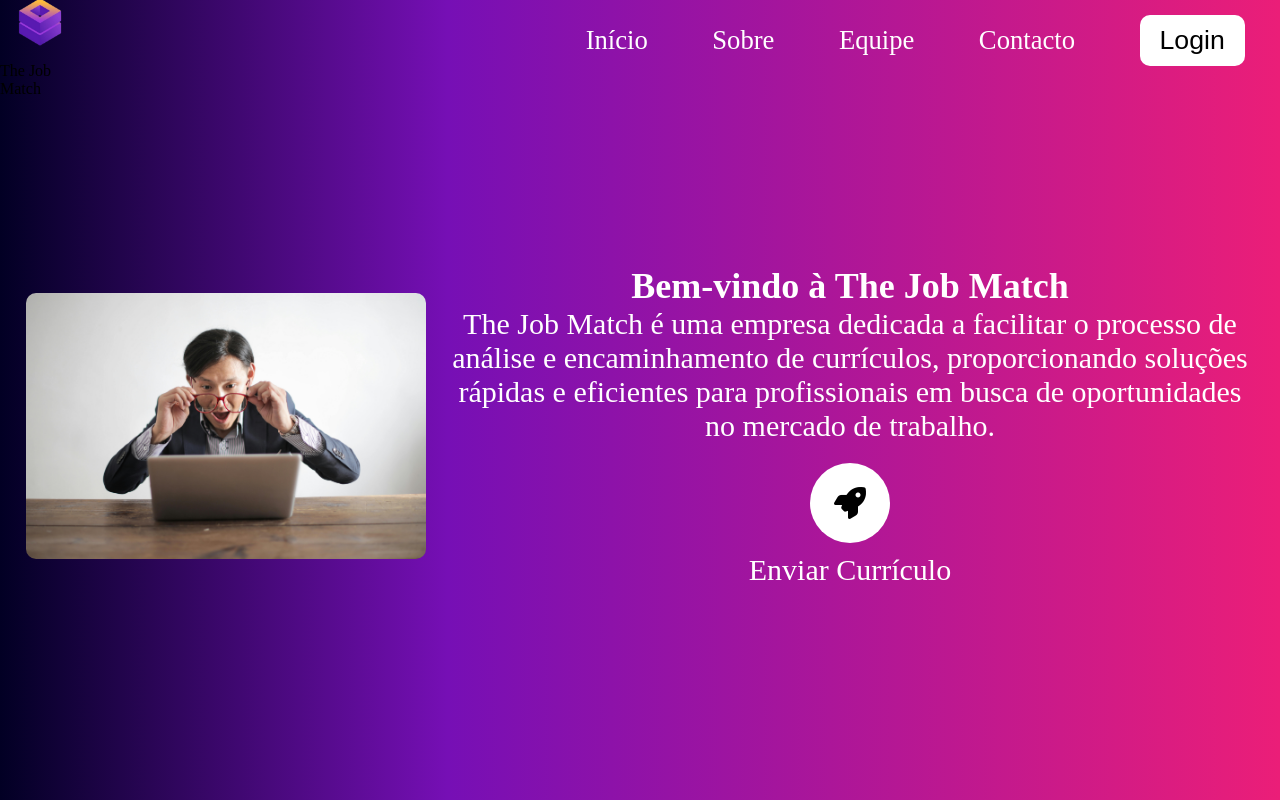
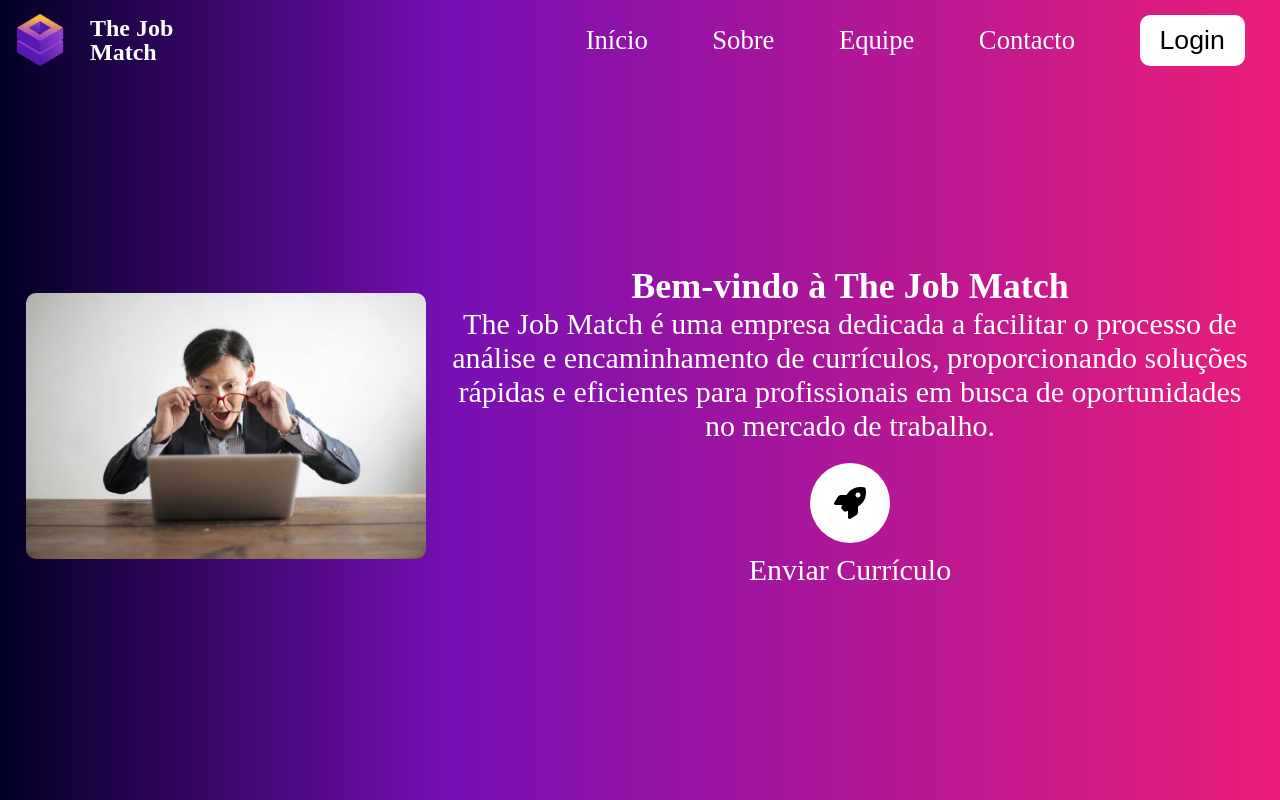
Before and after one commit to MatheusMDeveloper/JobMatch, a plain HTML site: page index.html in a window 1280 px wide. Shown: the top 800 px of the page. Drawn offline with Linux system fonts and the light colour scheme.

Commit message:
Update layout.css
logo text

```diff
--- a/HTML-Layout-4-main/assets/css/layout.css
+++ b/HTML-Layout-4-main/assets/css/layout.css
@@ -47,7 +47,10 @@ header {
 }
 
 #logo-container {
+  position: relative;
   flex: 0 1 200px;
+  display: flex;
+  align-items: center;
 }
 
 #logo {
@@ -55,7 +58,34 @@ header {
   max-width: 100%;
   height: auto;
   max-height: 80px;
+  transition: transform 0.3s;
 }
+
+#logoTextContainer {
+  display: none;
+  margin-left: 0px;
+  text-align: left;
+  color: white;
+  opacity: 0;
+  transition: opacity 0.3s, transform 0.3s;
+}
+
+.logoText {
+  font-size: 24px;
+  font-weight: bold;
+  line-height: 1;
+}
+
+#logo-container:hover #logo {
+  transform: scale(1.1);
+}
+
+#logo-container:hover #logoTextContainer {
+  display: block;
+  opacity: 1;
+  transform: translateX(10px);
+}
+
 
 
 #openMenu,
```
